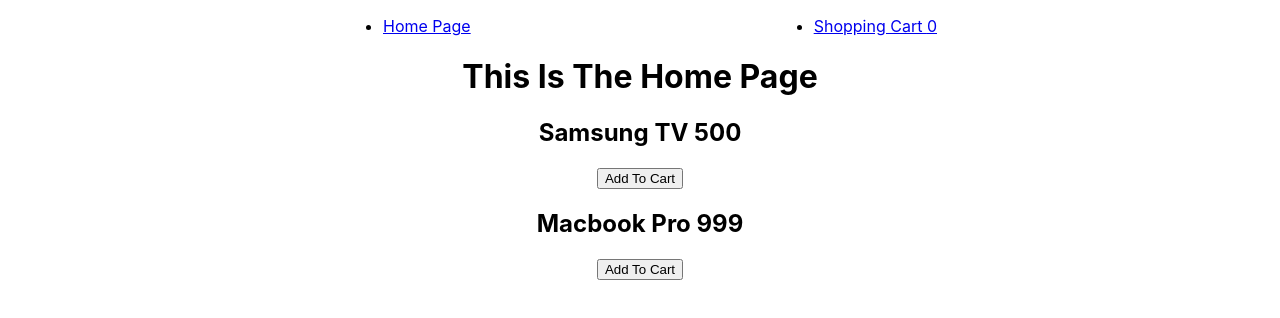
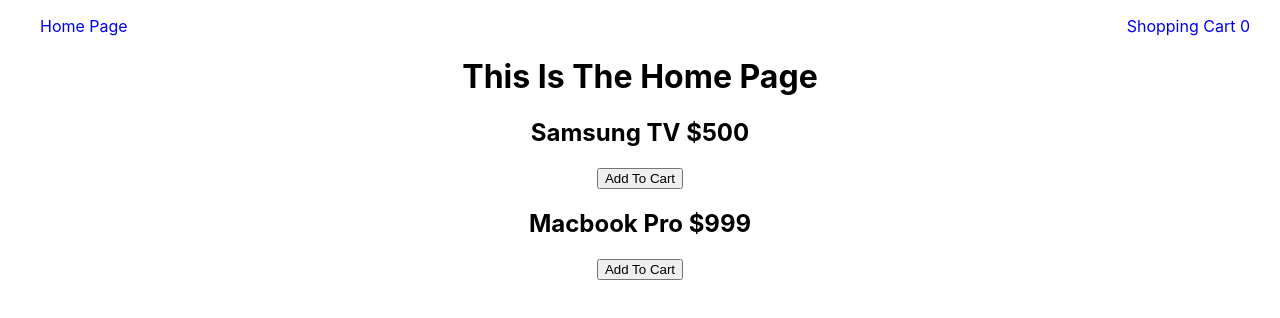
Before and after one commit to lblake/react-simple-ecomm, a React (Create React App) app: page /home in a window 1280 px wide. Shown: the top 318 px of the page. Built offline with nearby package versions, Linux system fonts and the light colour scheme.

Commit message:
updated code

```diff
--- a/src/App.js
+++ b/src/App.js
@@ -2,7 +2,7 @@
 import React, { useState } from 'react';
 import { BrowserRouter as Router, Route, Switch } from 'react-router-dom';
 import NavBar from './components/NavBar';
-import Product from './components/Product';
+// import Product from './components/Product';
 import Cart from './components/Cart';
 import HomePage from './components/HomePage';
 
@@ -23,12 +23,12 @@
           path='/home'
           render={() => <HomePage addToCartProp={addToCart} />}
         />
-
+        {/*
         <Route
           exact
           path='/product'
           render={() => <Product addToCartProp={addToCart} />}
-        />
+        /> */}
 
         {/* <Route
           exact
--- a/src/components/Cart.js
+++ b/src/components/Cart.js
@@ -1,10 +1,26 @@
 import React from 'react';
 
+const handleRemoveItem = (props) => {
+  const newCart = props.cartProductsProp.filter(
+    (product) => product.key !== key
+  );
+  console.log(newCart);
+};
+
 const Cart = (props) => {
+  console.log(props);
+
   const products = props.cartProductsProp.map((product, index) => {
     return (
       <div key={index}>
         {product.name} ${product.price}
+        <button
+          type='button'
+          className='delete-button'
+          onClick={handleRemoveItem}
+        >
+          Delete Item
+        </button>
       </div>
     );
   });
@@ -13,6 +29,10 @@
     <div className='cart'>
       <h1>This Is The Shopping Cart Page</h1>
       <li>{products}</li>
+      Total: $
+      {products.reduce(function (total, products) {
+        return total + products.price * products.index;
+      }, 0)}
     </div>
   );
 };
--- a/src/components/HomePage.js
+++ b/src/components/HomePage.js
@@ -3,18 +3,18 @@
 
 const HomePage = (props) => {
   return (
-    <div className="home">
+    <div className='home'>
       <h1>This Is The Home Page</h1>
       <Product
         name='Samsung TV'
-        price='500'
+        price='$500'
         addToCartProp={() =>
           props.addToCartProp({ name: 'Samsung TV', price: '500' })
         }
       />
       <Product
         name='Macbook Pro'
-        price='999'
+        price='$999'
         addToCartProp={() =>
           props.addToCartProp({ name: 'Macbook Pro', price: '999' })
         }
--- a/src/index.css
+++ b/src/index.css
@@ -14,7 +14,8 @@
 
 ul {
   display: flex;
-  justify-content: space-evenly;
+  justify-content: space-between;
+  padding-right: 30px;
 }
 
 .home {
@@ -24,3 +25,10 @@
 .cart {
   text-align: center;
 }
+
+li {
+  list-style-type: none;
+}
+a:link {
+  text-decoration: none;
+}
```
